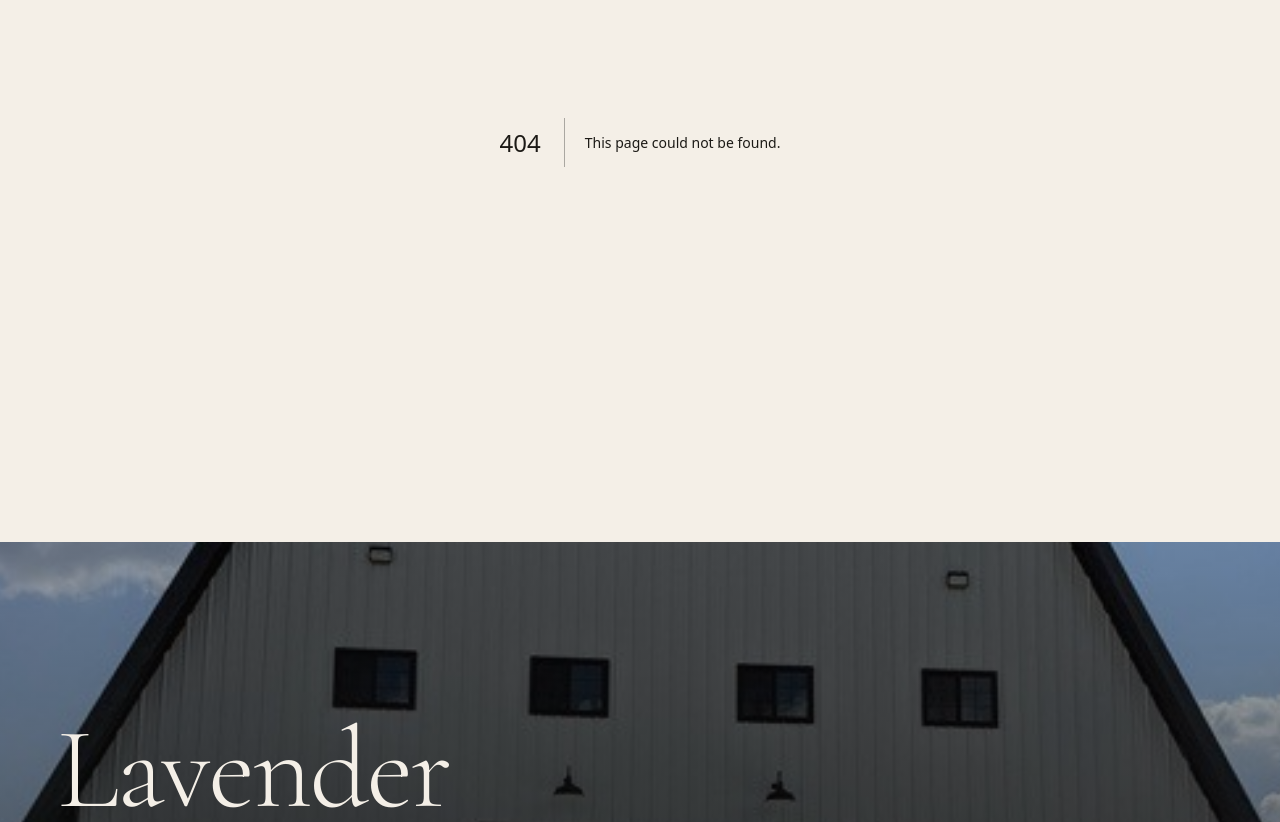
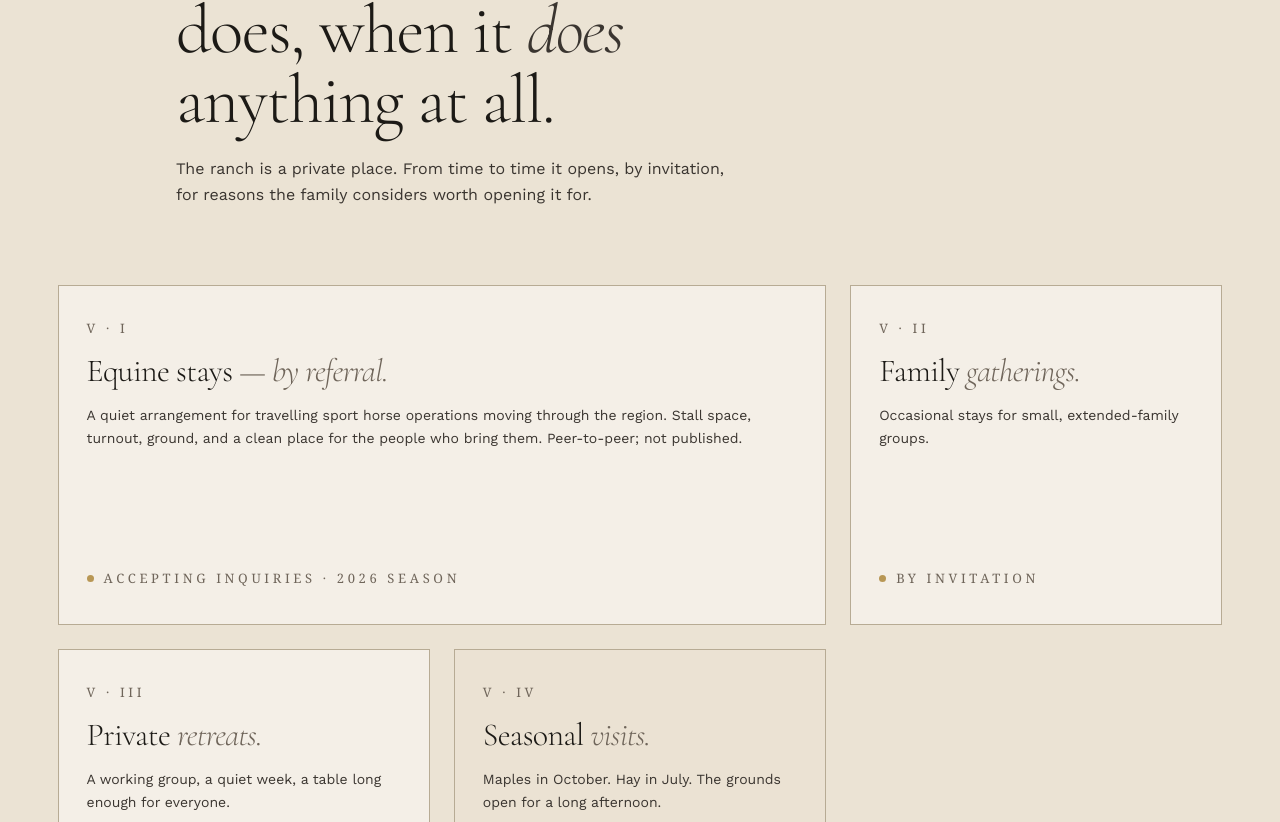
Before and after one commit to MathrusseB/Lavender, a Next.js app: page /gatherings in a window 1280 px wide. Before the commit this address had no page. Shown: the part 258-1080 px from the top of the page. Built offline with nearby package versions, Linux system fonts and the light colour scheme; a web font is replaced by a local one.

Commit message:
feat(gatherings): 12-col card grid at /gatherings with rail V linked
Adds Gatherings section (V) with wide/standard card rhythm, hay/mute state
dots, and per-card flags reading from siteConfig.gatheringItems. Rail V
now links to /gatherings and highlights on that route.

```diff
--- /dev/null
+++ b/app/gatherings/page.tsx
@@ -0,0 +1,5 @@
+import { Gatherings } from "@/components/sections/Gatherings";
+
+export default function GatheringsPage() {
+  return <Gatherings />;
+}
--- a/app/globals.css
+++ b/app/globals.css
@@ -1058,3 +1058,182 @@ a {
   text-transform: uppercase;
   text-shadow: 0 1px 12px rgba(0, 0, 0, 0.6);
 }
+
+/* ============================================================
+   V — GATHERINGS
+   ============================================================ */
+.gatherings {
+  display: grid;
+  grid-template-columns: repeat(12, 1fr);
+  gap: 24px;
+  opacity: 0;
+  transform: translateY(18px);
+  transition: opacity 0.9s ease, transform 0.9s ease;
+}
+.gatherings.in {
+  opacity: 1;
+  transform: none;
+}
+.gather {
+  grid-column: span 4;
+  background: var(--cream);
+  border: 1px solid var(--rule);
+  padding: 32px 28px 36px;
+  display: flex;
+  flex-direction: column;
+  gap: 16px;
+  min-height: 340px;
+}
+.gather--wide {
+  grid-column: span 8;
+}
+.gather__num {
+  color: var(--ink-mute);
+  font-family: var(--mono);
+  font-size: 13px;
+  letter-spacing: 0.28em;
+  text-transform: uppercase;
+  font-weight: 400;
+}
+.gather__title {
+  font-family: var(--serif);
+  font-weight: 300;
+  font-size: 32px;
+  line-height: 1.05;
+  letter-spacing: -0.02em;
+  margin: 0;
+}
+.gather__title em {
+  font-style: italic;
+  color: var(--ink-mute);
+}
+.gather__desc {
+  font-size: 14px;
+  line-height: 1.65;
+  color: var(--ink-soft);
+  margin: 0;
+}
+.gather__state {
+  margin-top: auto;
+  display: flex;
+  align-items: center;
+  gap: 10px;
+  color: var(--ink-mute);
+  font-family: var(--mono);
+  font-size: 13px;
+  letter-spacing: 0.28em;
+  text-transform: uppercase;
+  font-weight: 400;
+}
+.gather__state .dot {
+  width: 7px;
+  height: 7px;
+  border-radius: 50%;
+  background: var(--hay);
+}
+.gather--muted {
+  background: color-mix(in oklab, var(--cream-deep) 80%, transparent);
+}
+.gather--muted .gather__state .dot {
+  background: var(--ink-mute);
+  opacity: 0.5;
+}
+@media (max-width: 900px) {
+  .gather,
+  .gather--wide {
+    grid-column: span 12;
+  }
+}
+
+/* ============================================================
+   IV — CABINS (hidden by default)
+   ============================================================ */
+.cabins {
+  display: grid;
+  grid-template-columns: repeat(3, 1fr);
+  gap: 0;
+  border-top: 1px solid var(--rule);
+  opacity: 0;
+  transform: translateY(18px);
+  transition: opacity 0.9s ease, transform 0.9s ease;
+}
+.cabins.in {
+  opacity: 1;
+  transform: none;
+}
+.cabin {
+  padding: 40px 28px 48px;
+  border-right: 1px solid var(--rule);
+  display: flex;
+  flex-direction: column;
+  gap: 18px;
+}
+.cabin:last-child {
+  border-right: 0;
+}
+.cabin__placeholder {
+  aspect-ratio: 4 / 5;
+  position: relative;
+  background: repeating-linear-gradient(
+      135deg,
+      var(--stone) 0 2px,
+      transparent 2px 14px
+    ),
+    linear-gradient(180deg, var(--linen), var(--stone));
+  display: flex;
+  align-items: flex-start;
+  padding: 18px;
+  color: var(--ink-soft);
+}
+.cabin__placeholder .tag {
+  background: var(--cream);
+  padding: 6px 8px;
+  border: 1px solid var(--rule);
+  font-family: var(--mono);
+  font-size: 13px;
+  letter-spacing: 0.28em;
+  text-transform: uppercase;
+  font-weight: 400;
+}
+.cabin__name {
+  font-family: var(--serif);
+  font-size: 30px;
+  font-weight: 300;
+  letter-spacing: -0.02em;
+  margin: 0;
+}
+.cabin__name em {
+  font-style: italic;
+  color: var(--ink-mute);
+}
+.cabin__meta {
+  color: var(--ink-mute);
+  display: flex;
+  gap: 18px;
+  flex-wrap: wrap;
+  font-family: var(--mono);
+  font-size: 13px;
+  letter-spacing: 0.28em;
+  text-transform: uppercase;
+  font-weight: 400;
+}
+.cabin__line {
+  font-family: var(--serif);
+  font-style: italic;
+  font-size: 18px;
+  color: var(--ink-soft);
+  max-width: 28ch;
+  margin: 0;
+}
+@media (max-width: 900px) {
+  .cabins {
+    grid-template-columns: 1fr;
+  }
+  .cabin {
+    border-right: 0;
+    border-bottom: 1px solid var(--rule);
+  }
+  .cabin:last-child {
+    border-bottom: 0;
+  }
+}
--- a/components/Rail.tsx
+++ b/components/Rail.tsx
@@ -14,8 +14,8 @@ const ITEMS: RailItem[] = [
   { numeral: "I", key: "hero", href: "/" },
   { numeral: "II", key: "ranch", href: "/the-ranch" },
   { numeral: "III", key: "barn", href: "/the-barn" },
-  { numeral: "IV", key: "cabins", href: "#" },
-  { numeral: "V", key: "gatherings", href: "#" },
+  { numeral: "IV", key: "cabins", href: "/the-cabins" },
+  { numeral: "V", key: "gatherings", href: "/gatherings" },
   { numeral: "VI", key: "notes", href: "#" },
   { numeral: "VII", key: "inquire", href: "#" },
 ];
@@ -24,6 +24,8 @@ function currentKey(pathname: string | null): RailItem["key"] | null {
   if (pathname === "/") return "hero";
   if (pathname === "/the-ranch") return "ranch";
   if (pathname === "/the-barn") return "barn";
+  if (pathname === "/the-cabins") return "cabins";
+  if (pathname === "/gatherings") return "gatherings";
   return null;
 }
 
--- /dev/null
+++ b/components/sections/Gatherings.tsx
@@ -0,0 +1,132 @@
+"use client";
+
+import { useRef } from "react";
+import { useReveal } from "@/hooks/useReveal";
+import { siteConfig } from "@/lib/config";
+
+type GatherCard = {
+  key: keyof typeof siteConfig.gatheringItems;
+  num: string;
+  wide?: boolean;
+  muted?: boolean;
+  title: React.ReactNode;
+  desc: string;
+  state: string;
+};
+
+const CARDS: GatherCard[] = [
+  {
+    key: "equineStays",
+    num: "V · i",
+    wide: true,
+    title: (
+      <>
+        Equine stays <em>&mdash; by referral.</em>
+      </>
+    ),
+    desc: "A quiet arrangement for travelling sport horse operations moving through the region. Stall space, turnout, ground, and a clean place for the people who bring them. Peer-to-peer; not published.",
+    state: "Accepting inquiries · 2026 season",
+  },
+  {
+    key: "familyGatherings",
+    num: "V · ii",
+    title: (
+      <>
+        Family <em>gatherings.</em>
+      </>
+    ),
+    desc: "Occasional stays for small, extended-family groups.",
+    state: "By invitation",
+  },
+  {
+    key: "privateRetreats",
+    num: "V · iii",
+    title: (
+      <>
+        Private <em>retreats.</em>
+      </>
+    ),
+    desc: "A working group, a quiet week, a table long enough for everyone.",
+    state: "By invitation",
+  },
+  {
+    key: "seasonalVisits",
+    num: "V · iv",
+    muted: true,
+    title: (
+      <>
+        Seasonal <em>visits.</em>
+      </>
+    ),
+    desc: "Maples in October. Hay in July. The grounds open for a long afternoon.",
+    state: "Forthcoming",
+  },
+  {
+    key: "otherUses",
+    num: "V · v",
+    wide: true,
+    muted: true,
+    title: (
+      <>
+        Other <em>uses,</em> held open.
+      </>
+    ),
+    desc: "The ranch is not finished deciding what it is. These sections are here because the family wants the option, and not yet the obligation.",
+    state: "To be decided",
+  },
+];
+
+export function Gatherings() {
+  const headRef = useRef<HTMLDivElement>(null);
+  const gridRef = useRef<HTMLDivElement>(null);
+
+  const headIn = useReveal(headRef);
+  const gridIn = useReveal(gridRef);
+
+  return (
+    <section
+      className="section section--stone"
+      id="gatherings"
+      aria-label="Gatherings"
+    >
+      <div ref={headRef} className={`sec-head${headIn ? " in" : ""}`}>
+        <div className="sec-head__numeral">V</div>
+        <div className="sec-head__body">
+          <span className="eyebrow">
+            <span>Gatherings</span>
+          </span>
+          <h2 className="sec-head__title">
+            What the ranch
+            <br />
+            does, when it <em>does</em>
+            <br />
+            anything at all.
+          </h2>
+          <p className="sec-head__dek">
+            The ranch is a private place. From time to time it opens, by
+            invitation, for reasons the family considers worth opening it for.
+          </p>
+        </div>
+      </div>
+
+      <div ref={gridRef} className={`gatherings${gridIn ? " in" : ""}`}>
+        {CARDS.filter((c) => siteConfig.gatheringItems[c.key]).map((c) => {
+          const classes = ["gather"];
+          if (c.wide) classes.push("gather--wide");
+          if (c.muted) classes.push("gather--muted");
+          return (
+            <article key={c.key} className={classes.join(" ")}>
+              <span className="gather__num">{c.num}</span>
+              <h3 className="gather__title">{c.title}</h3>
+              <p className="gather__desc">{c.desc}</p>
+              <div className="gather__state">
+                <span className="dot" />
+                {c.state}
+              </div>
+            </article>
+          );
+        })}
+      </div>
+    </section>
+  );
+}
```
